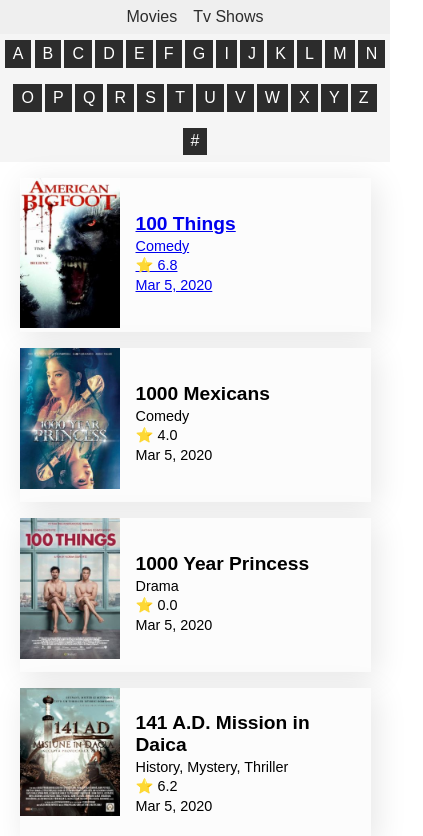
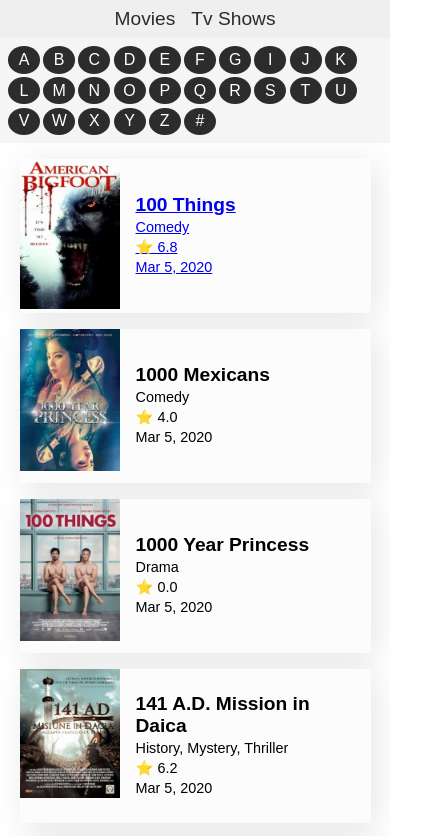
Before and after one commit to TadiosAbebe/movie, a plain HTML site: page list.html in a window 390 px wide. Shown: the top 836 px of the page, 423 px wide, since content can reach past the window. Drawn offline with Linux system fonts and the light colour scheme.

Commit message:
Update list styles.css

```diff
--- a/assets/list styles.css
+++ b/assets/list styles.css
@@ -10,7 +10,7 @@
   box-sizing: border-box;
   margin: 0;
   padding: 0;
-  font-family: sans-serif;
+  font-family: montserrat, sans-serif;
 }
 
 .center {
@@ -31,8 +31,7 @@ header ul {
   flex-wrap: wrap;
 }
 
-nav li,
-header li {
+nav li {
   list-style: none;
   display: inline-block;
   margin: 0.5rem;
@@ -45,6 +44,8 @@ header a {
 
 nav a {
   color: #2c2c2c;
+  font-size: 1.2rem;
+  font-weight: 450;
 }
 
 /* Header */
@@ -55,12 +56,16 @@ header {
 
 header ul {
   gap: 0.2rem;
+  padding: 0.5rem;
 }
 
 header li {
-  margin: 0.4rem 0;
+  list-style-type: none;
   padding: 0.3rem 0.5rem;
   background-color: #2c2c2c;
+  border-radius: 50%;
+  width: 32px;
+  text-align: center;
 }
 
 header a {
@@ -118,7 +123,7 @@ main {
 
 footer {
   background-color: var(--dark);
-  padding-top: 2rem !important;
+  padding: 2rem 0;
 }
 
 .footer_wrapper {
@@ -158,3 +163,14 @@ footer a {
   line-height: 1.2rem;
   max-width: calc(90% - 160 * 2);
 }
+@media screen and (max-width: 700px) {
+  .footer_wrapper {
+    flex-direction: column;
+  }
+  footer a {
+    width: 100%;
+  }
+  header ul {
+    justify-content: left;
+  }
+}
```
